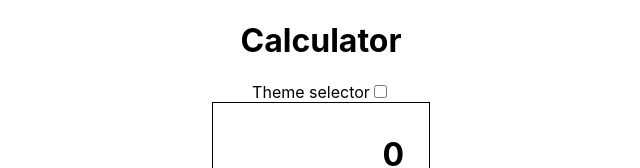
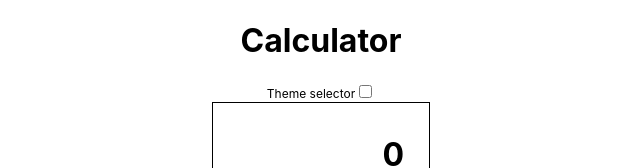
Before and after one commit to Kristian-kodehode/calculator-v3, a React (Vite) app: page / in a window 1280 px wide. Shown: the top 168 px of the page, without its empty margins (319-959 px from the left). Built offline with nearby package versions, Linux system fonts and the light colour scheme.

Commit message:
styling the theme button

```diff
--- a/src/index.css
+++ b/src/index.css
@@ -12,7 +12,11 @@ code {
   font-family: source-code-pro, Menlo, Monaco, Consolas, "Courier New",
     monospace;
 }
-
+.themeselector {
+  font-size: 12px;
+  padding: 8px;
+  margin-bottom: 8px;
+}
 .darkmode {
   background-color: black;
   color: white;
```
